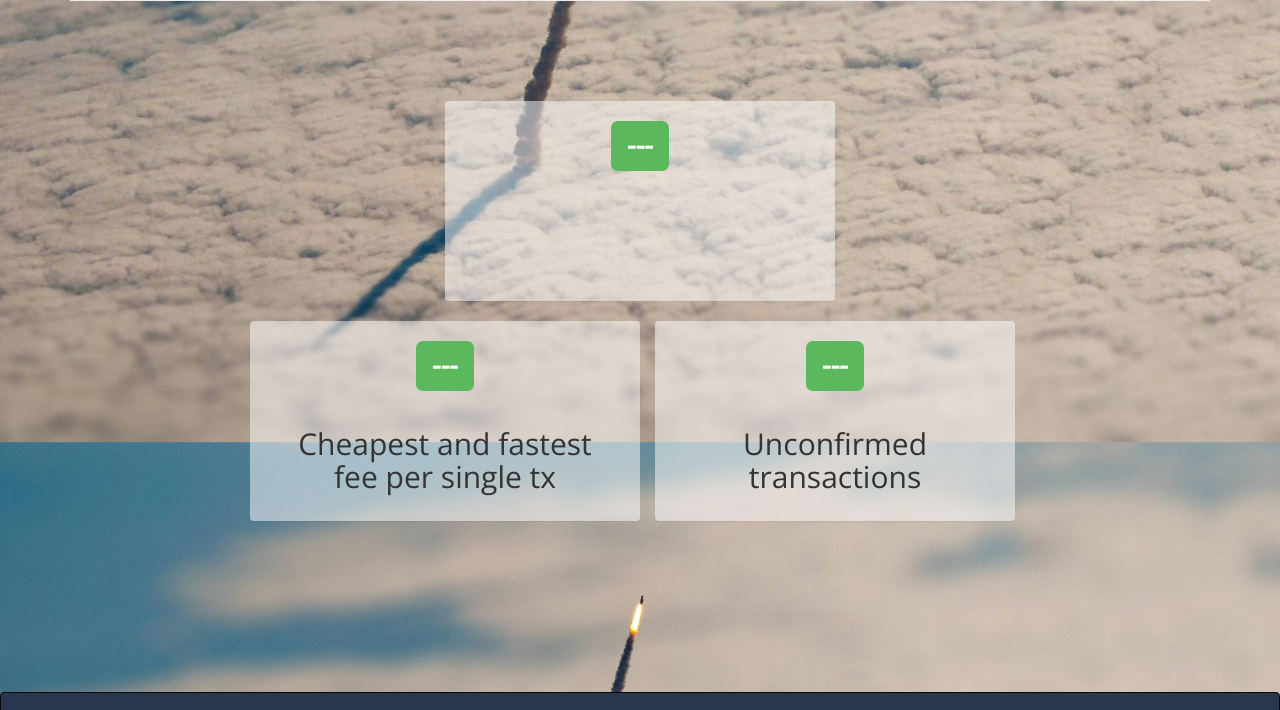
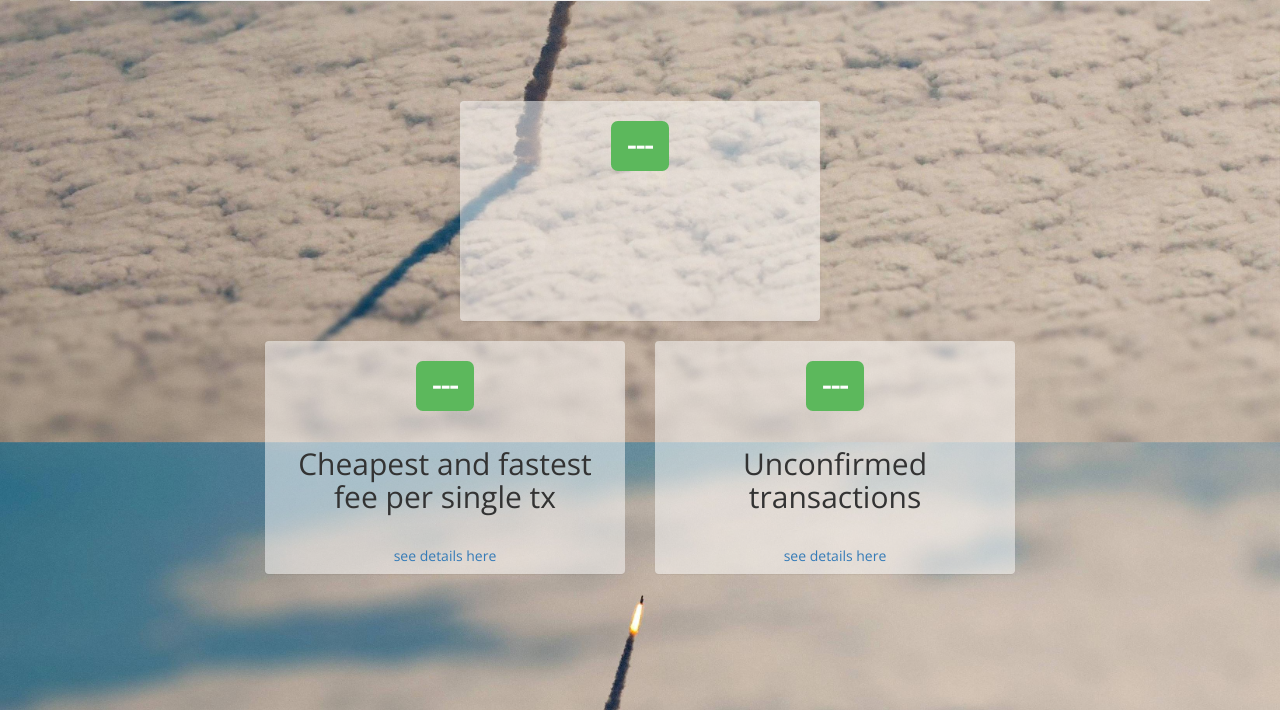
Before and after one commit to rollercoasterguy/rollercoasterguy.github.io, a plain HTML site: page index.html in a window 1280 px wide. Shown: the part 449-1159 px from the top of the page. Drawn offline with nearby package versions, Linux system fonts and the light colour scheme; no server answers.

Commit message:
cosmetic changes

```diff
--- a/css/rollercoasterguystyle.css
+++ b/css/rollercoasterguystyle.css
@@ -41,6 +41,6 @@ html, body {
 }
 
 .fixed-container {
-  min-height: 200px;
-  max-height: 300px;
+  min-height: 220px;
+  max-height: 350px;
 }
--- a/index.html
+++ b/index.html
@@ -26,21 +26,26 @@
 	</div>
 
 	<div class="row text-center" >
-		<div class="col-sm-4 col-sm-offset-4 panel label-success transparent fixed-container">
+		<div class="col-sm-4 col-sm-offset-4" >
+			<div class="panel label-success transparent fixed-container">
 				<h1><span id="current-moon" class="label label-success">---</span></h1>
 				<div class="panel-body"> <h2 id="roller-coaster-status"></h2> </div>
 			</div>
-
+		</div>
 	</div>
 	<div class="row text-center" >
-		<div class="col-sm-4 col-sm-offset-2 panel label-success transparent fixed-container">
+		<div class="col-sm-4 col-sm-offset-2" >
+			<div class="panel label-success transparent fixed-container">
 				<h1><span id="fastest-avg-fee" class="label label-success">---</span></h1>
 				<div class="panel-body"> <h2 > Cheapest and fastest fee per single tx</h2> </div>
+				<h5><a target="_blank" href="https://bitcoinfees.21.co/"> see details here</a>
+			</div>
 		</div>
 		<div class="col-sm-4" >
 			<div class="panel label-success transparent fixed-container">
 				<h1><span id="tx-count" class="label label-success">---</span></h1>
 				<div class="panel-body"> <h2 > Unconfirmed transactions </h2> </div>
+				<h5><a target="_blank" href="https://blockchain.info/unconfirmed-transactions"> see details here</a> <h5>
 			</div>
 		</div>
 	</div>
@@ -80,6 +85,8 @@
 				<div class="col-sm" style="padding: 0 0 0 0px">
 					<h2 id='footer-header'> API used </h2>
 					<a target="_blank" href="https://bitfinex.readme.io/v2/reference"><p style="font-size:13px">Bitfinex</p></a>
+					<a target="_blank" href="https://blockchain.info/q"><p style="font-size:13px">Blockchain Explorer API</p></a>
+					<a target="_blank" href="https://bitcoinfees.21.co/api"><p style="font-size:13px">Bitcoinfees.21</p></a>
 				</div>
 
 				<div class="col-sm" style="padding: 0 0 0 0px">
--- a/js/roller-coaster-engine.js
+++ b/js/roller-coaster-engine.js
@@ -1,14 +1,13 @@
 $(document).ready(function() {
   $( "#donation_trigger" ).click();
 
-  var tronaldDump = ["PANIC SELLING!!!", "DUMPPP!", "SWSF'S FAULT", "BIGGER BLOCKS CENTRALIZATIOON"];
-  var hodlersBelike = ["hooodll", "hodloor", "To the mooooon ", "$10K INCOMING"];
+  var tronaldDump = ["PANIC SELLING!!!", "DUMPPP!", "SWSF'S FAULT", "BIGGER BLOCKS CENTRALIZATION", "Cheina. China. Jina. Shyna"];
+  var hodlersBelike = ["hooodll", "hodloor", "To the mooooon", "$10K INCOMING!!!", "BITCOIN WILL UNITE US!"];
   var maximum = hodlersBelike.length;
   var currentMoon = null;
 
 
   function moonTicker() {
-    var timeStamp = ((Date.now() / 1000) | 0);
     $.ajax({
       dataType: "json",
       url: "https://api.bitfinex.com/v2/candles/trade:30m:tBTCUSD/last",
@@ -91,6 +90,7 @@ $(document).ready(function() {
       $('#fastest-avg-fee').html("~$"+Number(fastestAvgFeePerTx).toFixed(3)+" USD");
 
   }
+
  feeRequest();
  setInterval(feeRequest, 10 * 1000);
 
```
Lines whose indentation alone changed are shown as unchanged.
